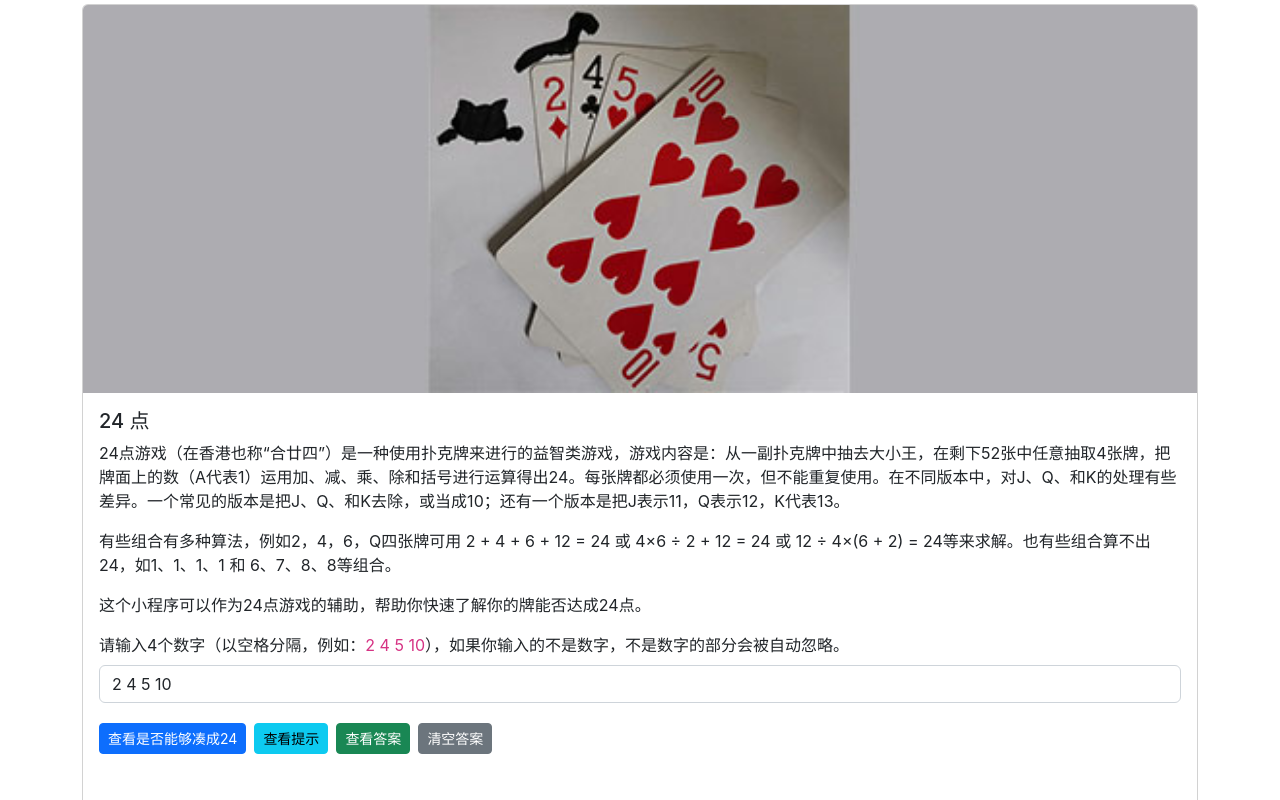
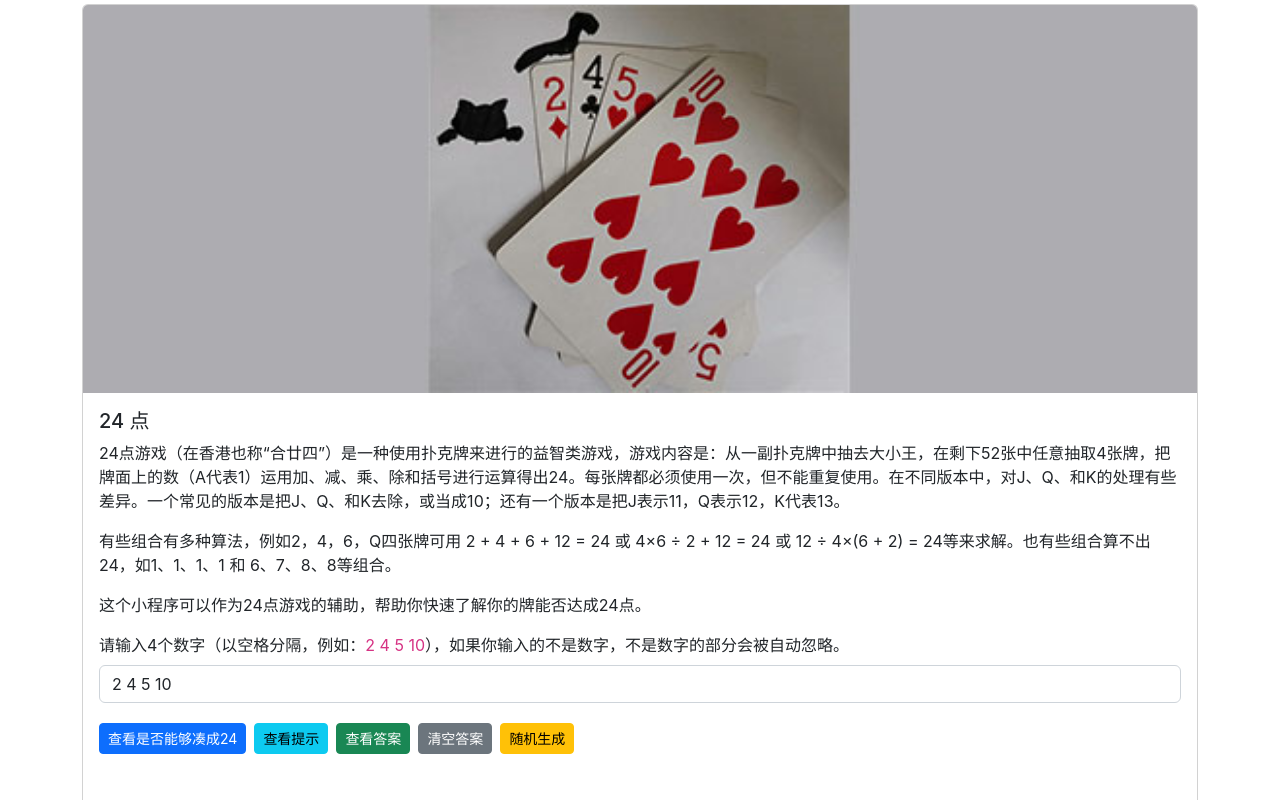
Before and after one commit to xiaochun-z/shenhe, a React (Create React App) app: page /24 in a window 1280 px wide. Shown: the top 800 px of the page. Built offline with nearby package versions, Linux system fonts and the light colour scheme.

Commit message:
added a random function

```diff
--- a/src/Pages/TwentyFour.tsx
+++ b/src/Pages/TwentyFour.tsx
@@ -84,6 +84,17 @@ export const TwentyFour: FC = () => {
             global_answer = [];
         }
     };
+
+    const randomNums = () => {
+        let cards = randomcards();
+        while (!showPoint24(cards)) {
+            cards = randomcards();
+        }
+
+        const strcards = cards.map(v => v.toString()).reduce((p, c, i) => p + " " + c);
+        setStrCards(strcards);
+        setAnswer([]);
+    };
     return (
         <div className='container mt-1'>
             <div className="card">
@@ -100,6 +111,7 @@ export const TwentyFour: FC = () => {
                         <button className='me-2 mt-1 btn btn-sm btn-info' onClick={showTips}>查看提示</button>
                         <button className='me-2 mt-1 btn btn-sm btn-success' onClick={showAnswer}>查看答案</button>
                         <button className='me-2 btn mt-1 btn-sm btn-secondary' onClick={clearAnswer}>清空答案</button>
+                        <button className='me-2 btn mt-1 btn-sm btn-warning' onClick={randomNums}>随机生成</button>
                     </div>
                     <div className='answer'>
                         <AnswerComponent Answers={answer} />
@@ -117,6 +129,14 @@ var global_answer: Pts24Answer[] = [];
 
 function generrateHow(a: number, op: string, b: number, num: number) {
     return a.toString() + op + b.toString() + "=" + num.toString()
+}
+
+function randomcards() {
+    let cards: number[] = [];
+    for (let i = 0; i < 4; i++) {
+        cards.push(Math.floor(Math.random() * 13) + 1);
+    }
+    return cards;
 }
 
 function generatePossibleEntity(a: number, b: number) {
```
